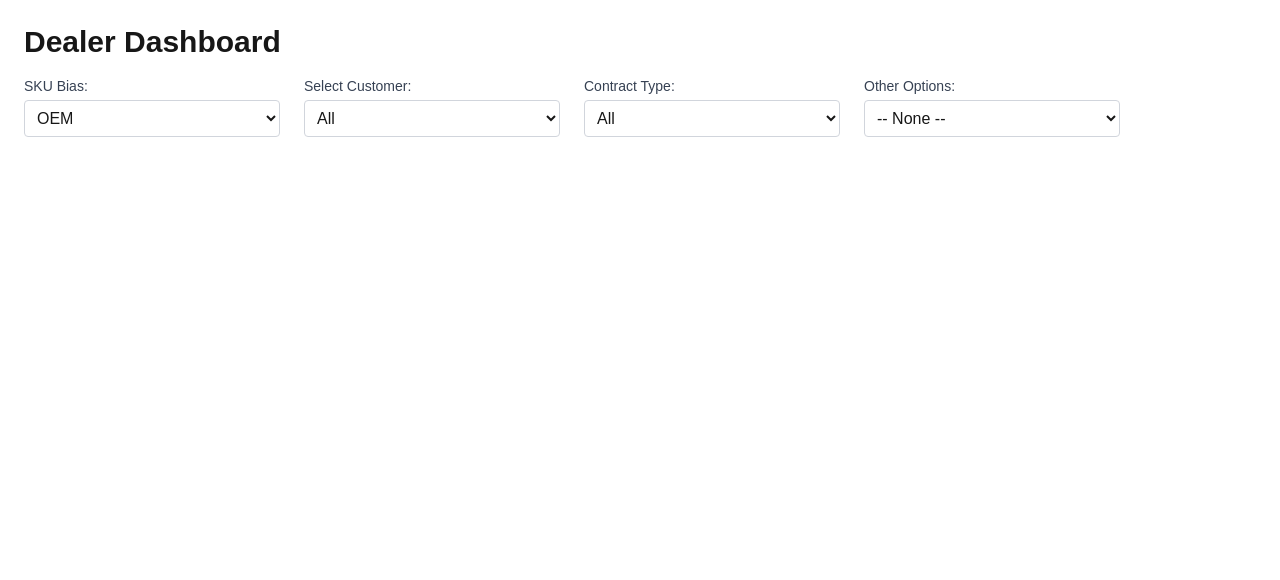
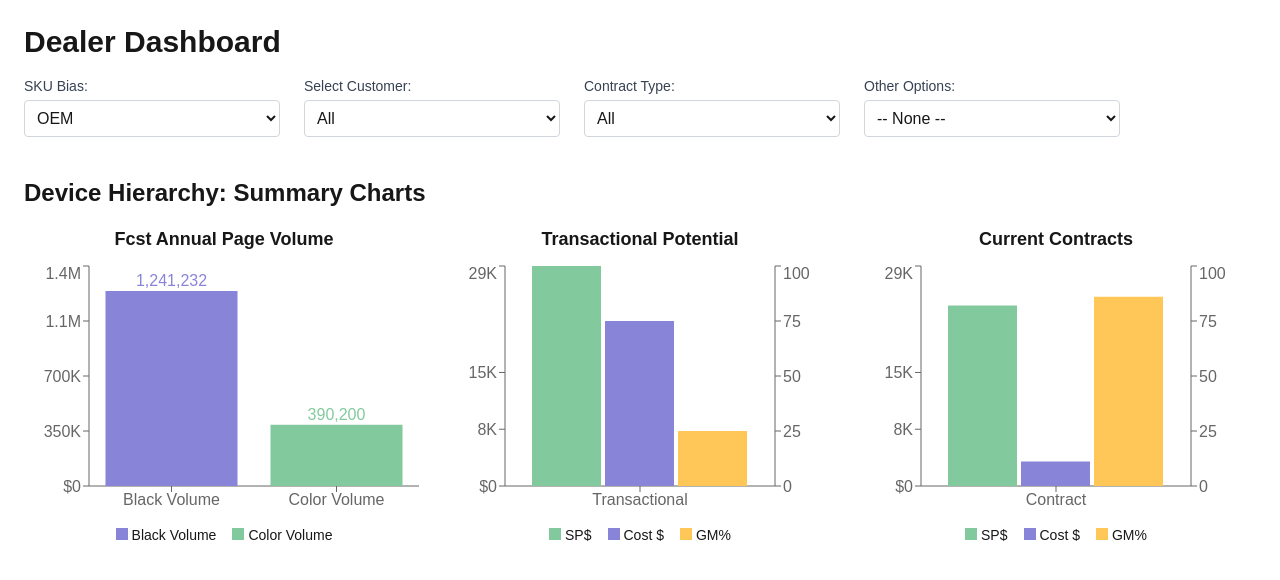
Before and after one commit to ElliottIan397/dealer-dashboard, a Next.js app: page / in a window 1280 px wide. Shown: the top 580 px of the page. Built offline with nearby package versions, Linux system fonts and the light colour scheme.

Commit message:
Fix bug & display charts in default view on dashboard load

```diff
--- a/app/DealerDashboard.tsx
+++ b/app/DealerDashboard.tsx
@@ -175,7 +175,7 @@ export default function DealerDashboard() {
         </div>
       )}
 
-      {!viewMode && selectedCustomer !== "All" && (
+{!viewMode && (
   <>
     <div className="mt-10">
       <h2 className="text-2xl font-bold mb-4">Device Hierarchy: Summary Charts</h2>
@@ -187,6 +187,8 @@ export default function DealerDashboard() {
       />
     </div>
 
+    {selectedCustomer !== "All" && (
+      <>
         <div className="mt-10">
           <h2 className="text-2xl font-bold mb-4">Supplies Program Summary by Device</h2>
           <Table1 data={table1Data} bias={selectedBias} />
@@ -203,6 +205,8 @@ export default function DealerDashboard() {
         </div>
       </>
     )}
+  </>
+)}
     </div>
   );
 }
```
Lines whose indentation alone changed are shown as unchanged.
